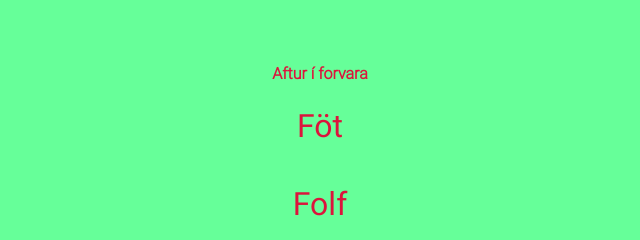
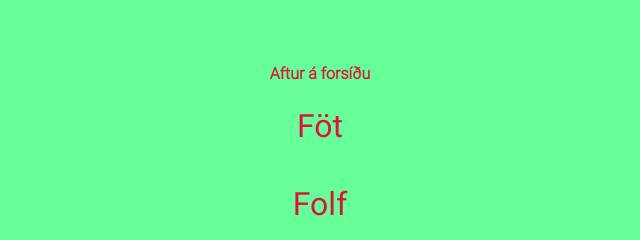
Before and after one commit to elfaroliver/gjafalisti, a website: page pages/practical.html in a window 1280 px wide. Shown: the top 240 px of the page, 320-960 px from the left. Drawn offline with Linux system fonts and the light colour scheme.

Commit message:
Practical var með aftur í forvara, ekki aftur á forsíðu. Lagað

```diff
--- a/pages/practical.html
+++ b/pages/practical.html
@@ -8,7 +8,7 @@
   </head>
   <body>
     <div class="backtoindex">
-      <a href="../index.html">Aftur í forvara</a>
+      <a href="../index.html">Aftur á forsíðu</a>
     </div>
     <div class="centered-list">
       <nav>
```
